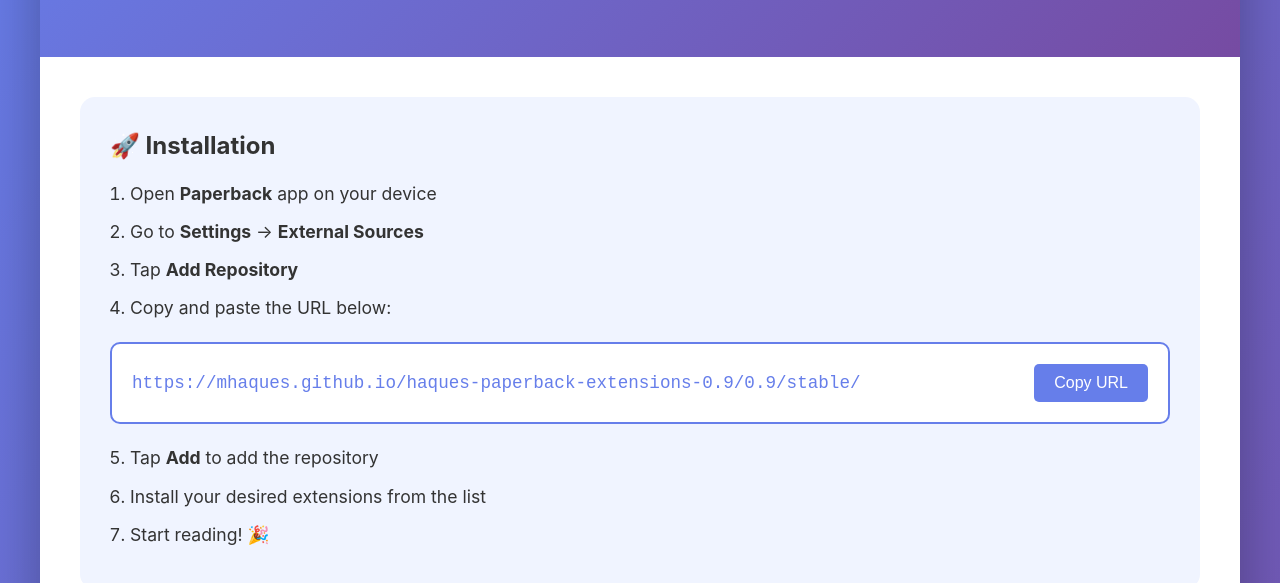
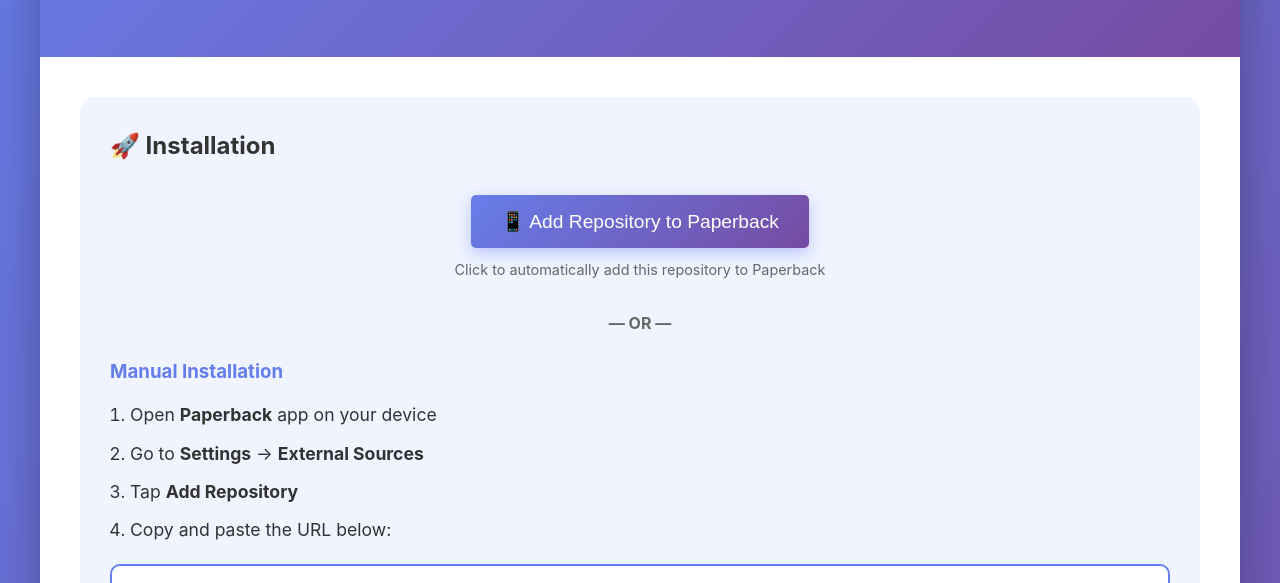
Before and after one commit to mhaques/haques-paperback-extensions-0.9, a website: page docs/index.html in a window 1280 px wide. Shown: the part 201-784 px from the top of the page. Drawn offline with Linux system fonts and the light colour scheme.

Commit message:
Update index.html

```diff
--- a/docs/index.html
+++ b/docs/index.html
@@ -193,6 +193,20 @@
         <div class="content">
             <div class="install-section">
                 <h2>🚀 Installation</h2>
+
+                <!-- Add to Paperback Button -->
+                <div style="text-align: center; margin: 30px 0;">
+                    <button class="copy-btn" onclick="addToPaperback()" style="padding: 15px 30px; font-size: 1.2em; background: linear-gradient(135deg, #667eea 0%, #764ba2 100%); border: none; box-shadow: 0 5px 15px rgba(102, 126, 234, 0.4);">
+                        📱 Add Repository to Paperback
+                    </button>
+                    <p style="margin-top: 10px; color: #666; font-size: 0.9em;">Click to automatically add this repository to Paperback</p>
+                </div>
+
+                <div style="text-align: center; margin: 20px 0; color: #666;">
+                    <strong>— OR —</strong>
+                </div>
+
+                <h3 style="color: #667eea; margin-bottom: 15px;">Manual Installation</h3>
                 <ol>
                     <li>Open <strong>Paperback</strong> app on your device</li>
                     <li>Go to <strong>Settings</strong> → <strong>External Sources</strong></li>
@@ -259,6 +273,12 @@
                 }, 3000);
             });
         }
+
+        function addToPaperback() {
+            const repoUrl = 'https://mhaques.github.io/haques-paperback-extensions-0.9/0.9/stable/';
+            const repoName = 'Haques Paperback Extensions';
+            window.location.href = `paperback://addRepo?displayName=${encodeURI(repoName)}&url=${encodeURI(repoUrl)}`;
+        }
     </script>
 </body>
 </html>
```
